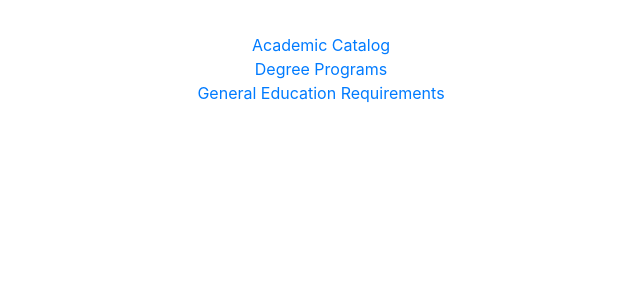
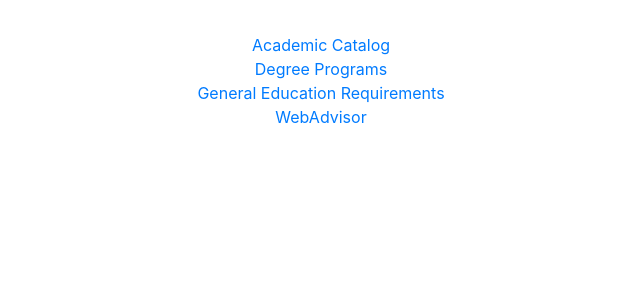
Before and after one commit to htotten/CourseProject, a Django app: page /resources/ in a window 1280 px wide. Shown: the part 214-514 px from the top of the page, without its empty margins (319-959 px from the left). Run offline with Django 3.2, Linux system fonts and the light colour scheme; some libraries are stand-ins or nearby versions.

Commit message:
added link

```diff
--- a/templates/res/res.html
+++ b/templates/res/res.html
@@ -19,6 +19,8 @@
     <a href="https://www.westmont.edu/academics/degrees-programs">Degree Programs</a>
 <br>
     <a href="https://www.westmont.edu/_offices/registrar/documents/GECourses17FA.pdf">General Education Requirements</a>
+<br>
+    <a href="https://webster.westmont.edu">WebAdvisor</a>
 
 
 
```
